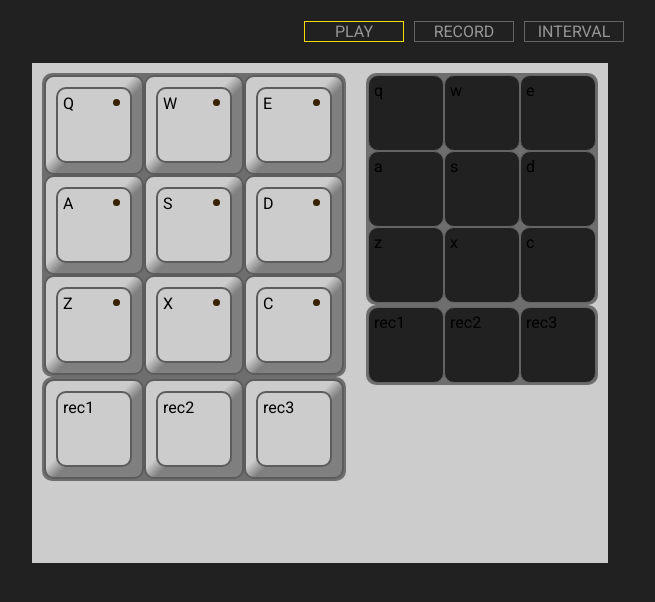
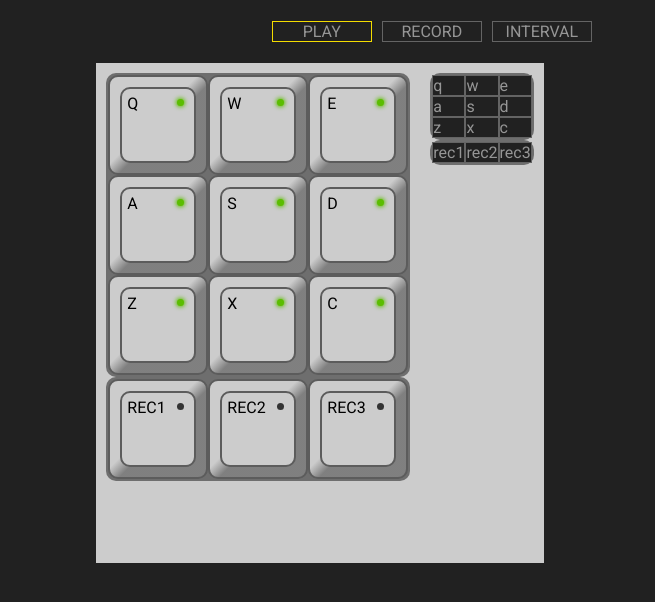
Before and after one commit to christianambukita/drum-pad-simulator, a React (Create React App) app: page / in a window 1280 px wide. Shown: the top 602 px of the page, without its empty margins (320-975 px from the left). Built offline with nearby package versions, Linux system fonts and the light colour scheme.

Commit message:
Add diode to RecPad buttons and changed diode behavior

```diff
--- a/src/App.css
+++ b/src/App.css
@@ -178,11 +178,3 @@ input[type=number]:focus{
   outline:none;
   border: 1px solid rgb(244, 220, 0);
 }
-
-
-
-
-.disabled-btn{
-  background-color: rgb(66,66,66);
-  cursor:auto;
-}
--- a/src/components/OngoingPads.js
+++ b/src/components/OngoingPads.js
@@ -46,8 +46,8 @@ function OngoingPads({changeOngoingMode, recMode, onGoingMode}){
 
 
     const styleClasses = {
-        active: 'drum-pad control-pad-active drum-pad-hover',
-        inactive: 'drum-pad control-pad-inactive drum-pad-hover'
+        active: 'control-pad-active',
+        inactive: 'control-pad-inactive'
     }
 
 
@@ -72,12 +72,12 @@ function OngoingPads({changeOngoingMode, recMode, onGoingMode}){
 
     return(
         <div id="control-container">
-            <div className="drum-pads">
+            <div className="drum-pads drum-pad-hover">
                 {objectToControlButtons(audioPads, changeOngoingMode, styleClasses.inactive)}
             </div>
             <div>
                 <div></div>
-                <div className="drum-pads">
+                <div className="drum-pads drum-pad-hover">
                     {objectToControlButtons(recPads, changeOngoingMode, styleClasses.inactive)}
                 </div>
             </div>
--- a/src/components/RecordPads.js
+++ b/src/components/RecordPads.js
@@ -4,7 +4,6 @@ import {connect} from 'react-redux'
 import setRecordActionCreator from '../actions/setRecordActionCreator'
 import {RECORD, INTERVAL, REC_PLAING_ADD, REC_PLAING_REM} from '../actions/actionTypes'
 import recPlaingAction from '../actions/recPlaingAction'
-import styleBender from '../utils'
 import "../css/DrumPads.css"
 
 function play(key){
@@ -66,20 +65,16 @@ function setRecRecord(state, setState, activeRecKey, key){
 ////////////////////////////////////////////////////////////////////////////////////
 function RecordPads({recMode, setRecord, controlMode, records, recPlaing, setRecPlaing, onGoing, intervals}){
     const classActive = [
-        'drum-pad',
-        'pad-active',
-        'rec-pad'
+        'pad-active'
     ].join(' ');
 
     const classInactive = [
-        'drum-pad',
         'pad-inactive'
     ].join(' ');
 
     const classDisabled = [
-        'drum-pad',
-        'disabled-btn'
-    ].join(' ');
+        'pad-disabled'
+    ].join('');
 
     const padClasses = {
         active: classActive,
@@ -130,17 +125,33 @@ function RecordPads({recMode, setRecord, controlMode, records, recPlaing, setRec
     // STYLE BENDER
 
     useEffect(()=>{
-        styleBender(
-            Object.keys(recMode),
-            [padClasses.inactive, padClasses.disabled],
-            (key) => !recKeyStatus.activeRecKey && records[key][0],
-            (key) => key.toUpperCase());
+        const styles = [padClasses.inactive, padClasses.disabled]
+        const changeConditionFunction = (key) => records[key][0]
+        const toIdConverter = (key) => key.toUpperCase()
+        Object.keys(recMode).forEach(key => {
+            let docElem = document.getElementById(toIdConverter(key))
+            console.log(styles)
+            console.log(key," status: ",changeConditionFunction(key))
+            if (docElem) {
+                if (changeConditionFunction(key)){
+                    console.log("aktywne")
+                    docElem.classList.add(styles[0])
+                    docElem.classList.remove(styles[1])
+                }else{
+                    console.log("nie aktywne")
+                    docElem.classList.remove(styles[0])
+                    docElem.classList.add(styles[1])
+                }
+            }
+        })
+
+
     }, [recKeyStatus, records])
 
     function recPlayCallback(i, arr, key, pad){
         setRecPlaing(REC_PLAING_REM, key, i);
         if(i+1===arr.length) {
-            pad.classList=padClasses.inactive
+            pad.classList.remove("pad-playing")
         }
     }
 
@@ -150,12 +161,18 @@ function RecordPads({recMode, setRecord, controlMode, records, recPlaing, setRec
     function multiPlay(key, pad, isOngoing = false){
         console.log("start")
         console.table({recData, key})
+
+        pad.classList.add("pad-active")
+        setTimeout(() => pad.classList.remove("pad-active"), 150)
         recData[key].record.forEach((rec, i, arr) => {
-            if(!isOngoing) pad.classList = padClasses.active
+            if(!isOngoing) pad.classList.add("pad-playing")
             let time = rec.time;
 
+
             setTimeout(() => {
+                console.log("playing: ", rec)
                 play(rec.key).then(()=>{
+
                     isOngoing?
                     setRecPlaing(REC_PLAING_ADD, key, i)
                     :
@@ -242,13 +259,13 @@ function RecordPads({recMode, setRecord, controlMode, records, recPlaing, setRec
             <div className="drum-pads">
                 {Object.keys(recData).map(key =>
                     <div className="pad-container flex-container" key={key}>
-                        <div className="pad-border">
+                        <div className="pad-border" id={key.toLocaleUpperCase()}>
                             <div
-                                id={key.toUpperCase()}
-                                className={padClasses.classDisabled}
-                                onClick={() => handleKeypress(recData[key].key)}
+                                className="drum-pad flex-container"
+                                onClick={() => handleKeypress(key)}
                             >
-                                {key}
+                                {key.toUpperCase()}
+                                <div className="pad-diode"></div>
                             </div>
                         </div>
                     </div>
--- a/src/css/DrumPads.css
+++ b/src/css/DrumPads.css
@@ -42,6 +42,7 @@
 
 .pad-diode{
   background: var(--btn-diode-inactive);
+  box-shadow: 0 0 4px 1px var(--btn-diode-inactive);
   width: 7px;
   height: 7px;
   border-radius: 50%;
@@ -53,7 +54,18 @@
   box-shadow: 0 0 4px 1px var(--btn-diode-active);
 }
 
+.pad-disabled .pad-diode{
+  background: var(--diode-disabled);
+  box-shadow: none;
+}
+
+
 .pad-inactive{
   transition: 0.1s;
   position:relative;
 }
+
+
+.pad-disabled{
+  cursor:auto;
+}
--- a/src/css/RecBoard.css
+++ b/src/css/RecBoard.css
@@ -10,8 +10,9 @@
     --retro-border:  hsl(0, 0%, 36%);
     --btn-diode-active: hsl(39, 100%, 50%);
     --list-item-active: hsl(39, 75%, 50%);
-    --btn-diode-inactive: hsl(35, 100%, 11%);
+    --btn-diode-inactive: hsl(91, 100%, 37%);
     --btn-color-1: hsl(0, 0%, 50%);
+    --diode-disabled: hsl(0, 0%, 20%);
 }
 
 
@@ -100,7 +101,7 @@
 .rec-btn-diode{
     width: 40px;
 	height: 6px;
-	background: var(--btn-diode-inactive);
+	background: var(--diode-disabled);
 	border-radius: 4px;
 }
 
@@ -127,7 +128,7 @@
 }
 
 .rec-btn{
-    color: var(--btn-diode-inactive);
+    color: var(--diode-disabled);
     font-size: .9em;
     font-weight: 900;
     box-sizing: border-box;
```
